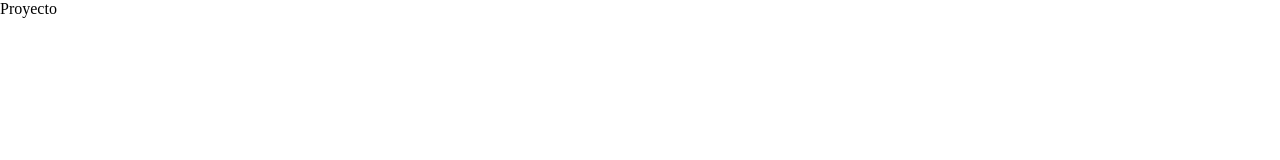
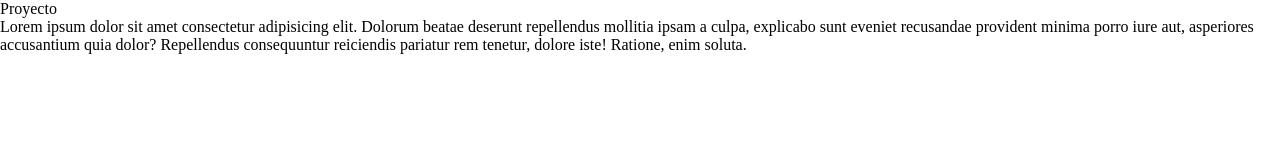
Before and after one commit to ricardoggz/proyecto-asesoria-grupal, a plain HTML site: page index.html in a window 1280 px wide. Drawn offline with Linux system fonts and the light colour scheme.

Commit message:
Acabo de agregar texto

```diff
--- a/index.html
+++ b/index.html
@@ -9,5 +9,6 @@
 </head>
 <body>
     <p>Proyecto</p>
+    <p>Lorem ipsum dolor sit amet consectetur adipisicing elit. Dolorum beatae deserunt repellendus mollitia ipsam a culpa, explicabo sunt eveniet recusandae provident minima porro iure aut, asperiores accusantium quia dolor? Repellendus consequuntur reiciendis pariatur rem tenetur, dolore iste! Ratione, enim soluta.</p>
 </body>
 </html>
```
